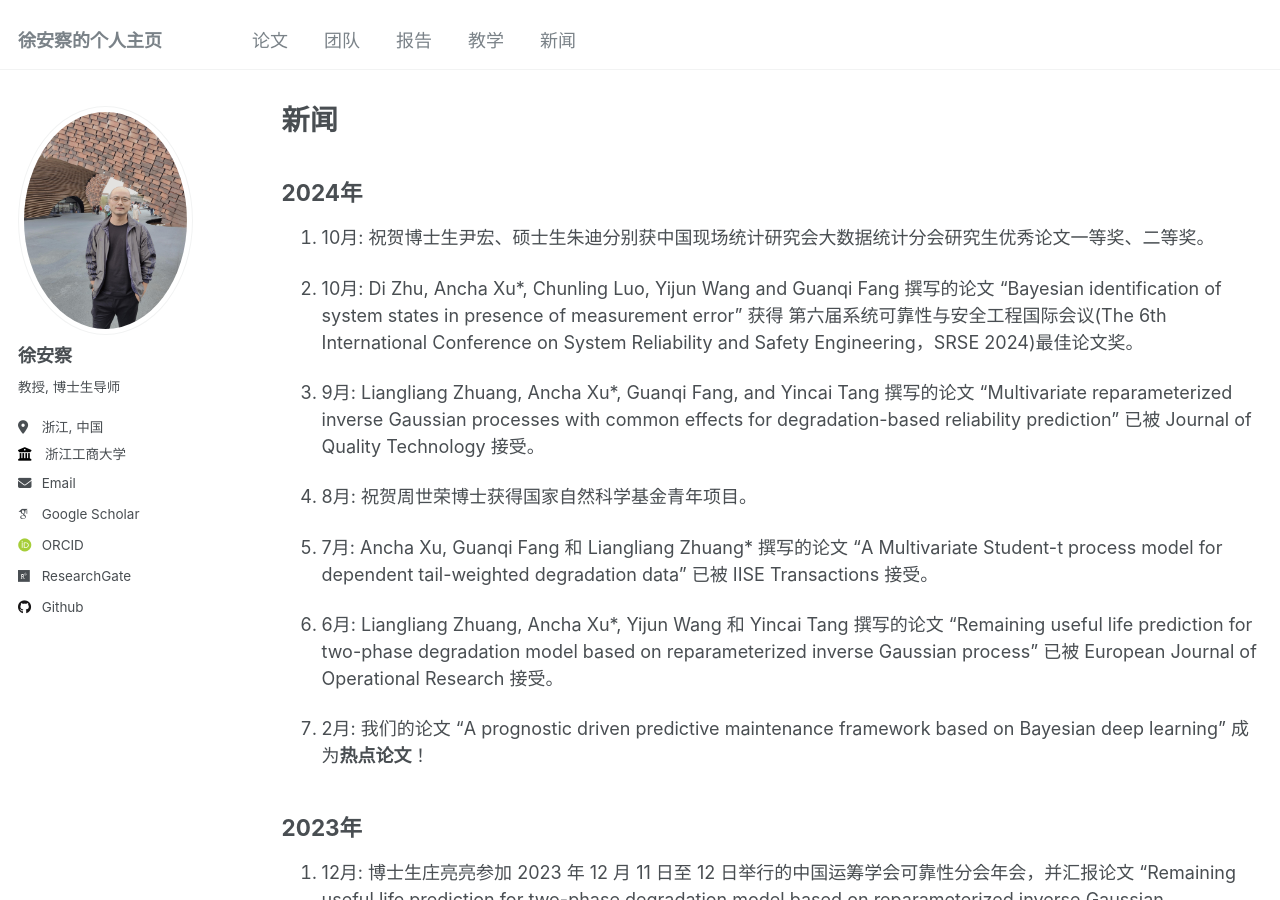
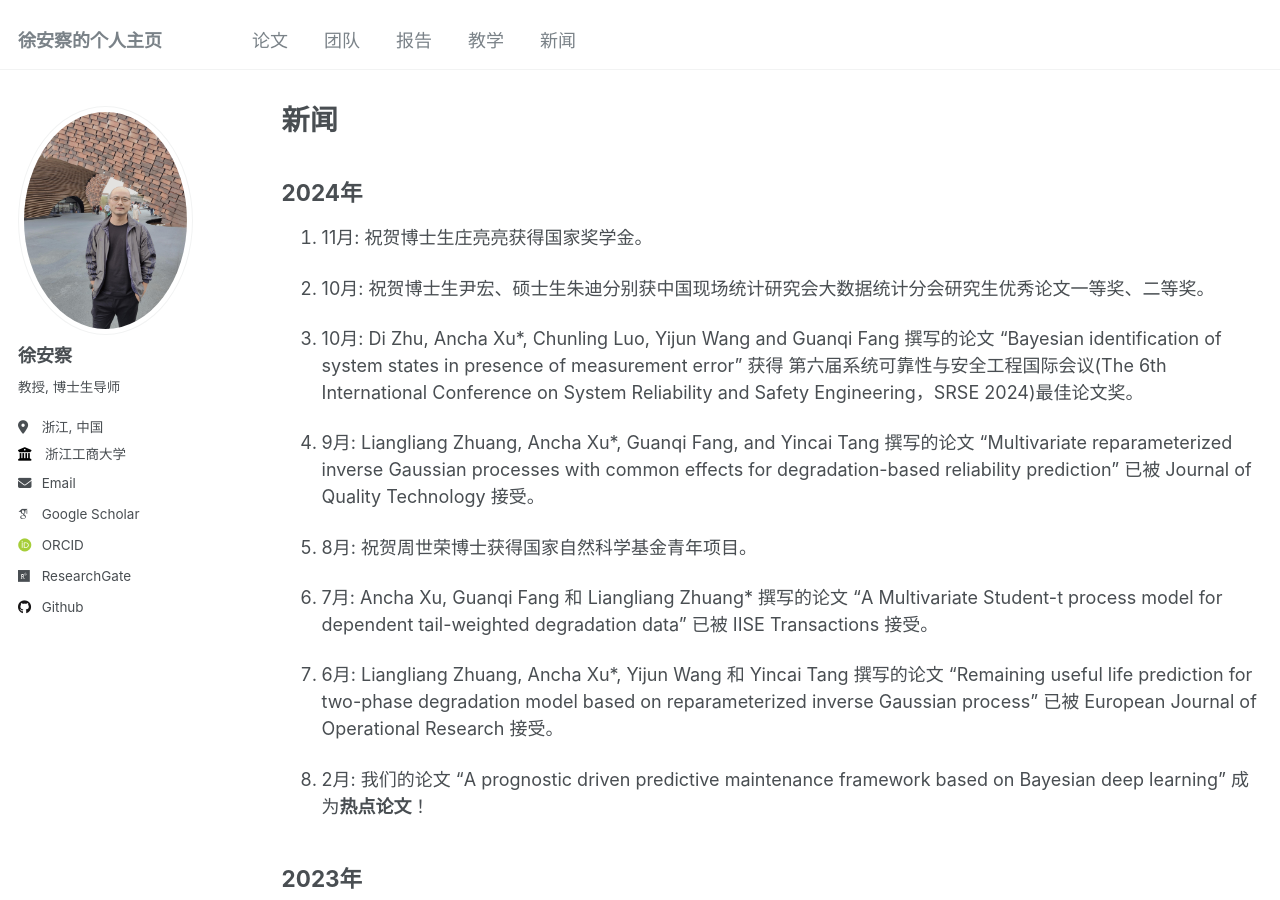
Before and after one commit to XU-ANCHA/XU-ANCHA.github.io, a Jekyll site: the page built from _pages/year-archive.md, in a window 1280 px wide and 900 px high. Built offline with Jekyll 4.4.1, drawn with Linux system fonts in a browser that asks for light colours; some web fonts are replaced.

Commit message:
Update year-archive.md

```diff
--- a/_pages/year-archive.md
+++ b/_pages/year-archive.md
@@ -6,6 +6,8 @@ author_profile: true
 ---
 
 ## 2024年
+
+1. 11月: 祝贺博士生庄亮亮获得国家奖学金。
 
 1. 10月: 祝贺博士生尹宏、硕士生朱迪分别获中国现场统计研究会大数据统计分会研究生优秀论文一等奖、二等奖。
 
```
